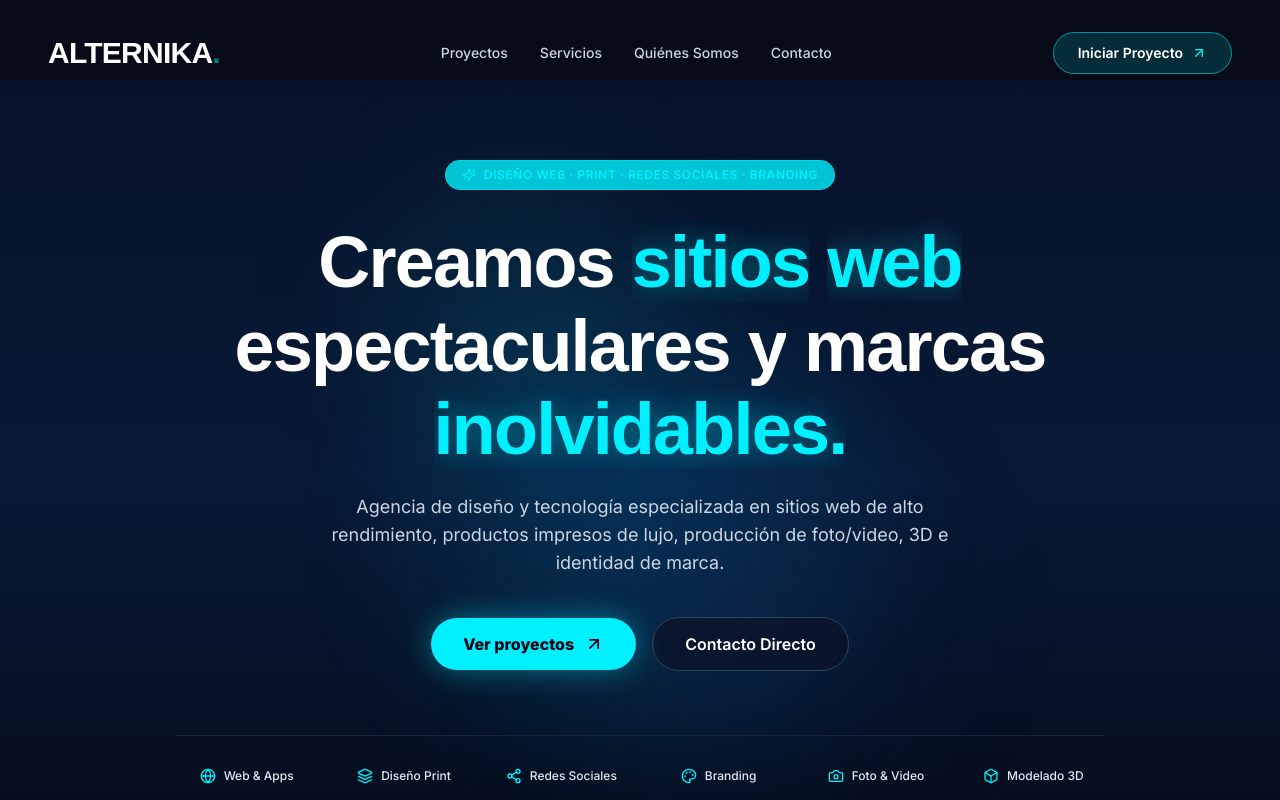
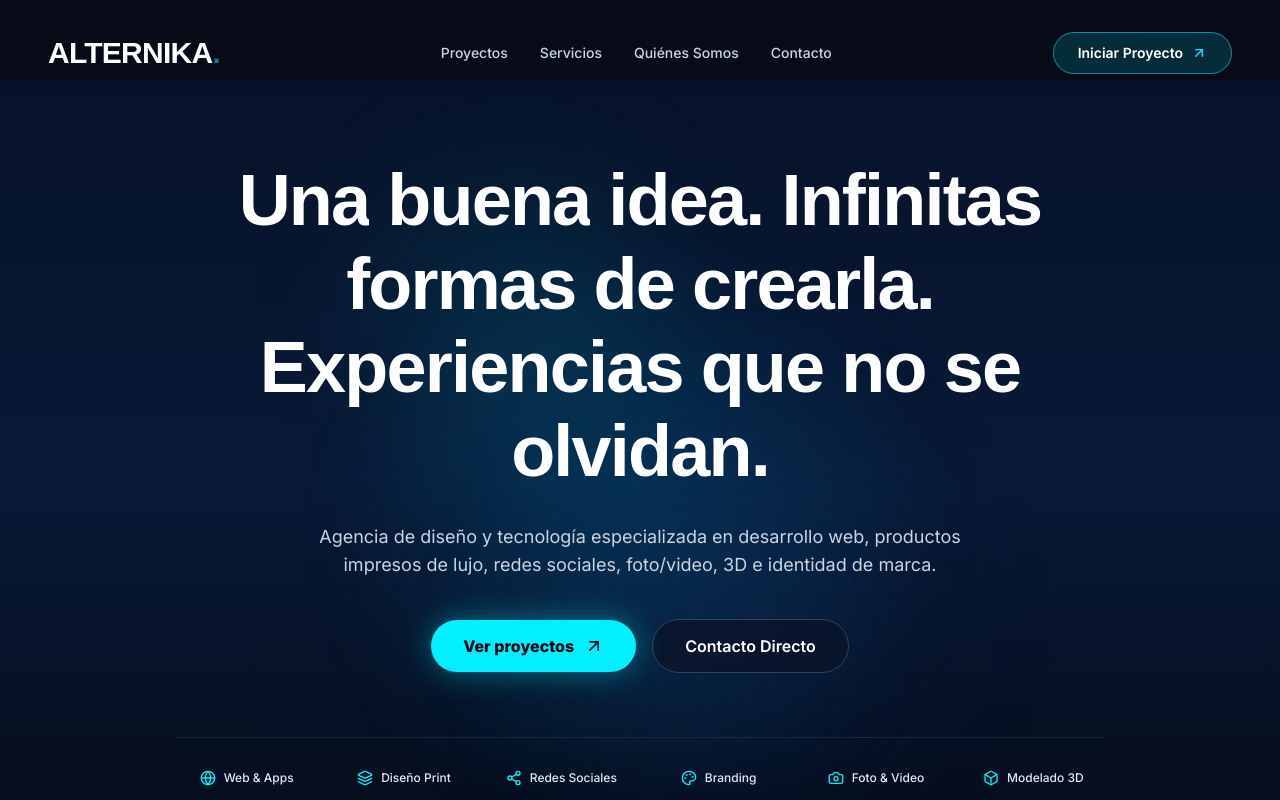
Before and after one commit to mrojasdg/alternika, a Next.js app: page / in a window 1280 px wide. Shown: the top 800 px of the page. Built offline with nearby package versions, Linux system fonts and the light colour scheme.

Commit message:
Update Alternika v4: Removed top tag badge, updated hero headline to Una buena idea. Infinitas formas de crearla. Experiencias que no se olvidan, and enabled global smooth scroll

```diff
--- a/src/app/globals.css
+++ b/src/app/globals.css
@@ -13,11 +13,16 @@
   --cyan-accent: #00f0ff;
 }
 
+html {
+  scroll-behavior: smooth !important;
+}
+
 body {
   background-color: #060b17;
   color: #f8fafc;
   overflow-x: hidden;
   font-feature-settings: "cv02", "cv03", "cv04", "cv11";
+  scroll-behavior: smooth;
 }
 
 h1, h2, h3, h4, .font-display {
--- a/src/app/page.tsx
+++ b/src/app/page.tsx
@@ -8,20 +8,20 @@ import { ServicesSection } from "@/components/ServicesSection";
 import { ClientsSection } from "@/components/ClientsSection";
 import { ProjectCard } from "@/components/ProjectCard";
 import { PROJECTS } from "@/data/projects";
-import { ArrowUpRight, Sparkles, Layers, Palette, Share2, Globe, Camera, Box } from "lucide-react";
+import { ArrowUpRight, Layers, Palette, Share2, Globe, Camera, Box } from "lucide-react";
 
 export default function Home() {
   const featuredProjects = PROJECTS.filter((p) => p.featured);
 
   return (
     <div className="relative">
-      {/* HERO SECTION (DARK BLUE MESH GRADIENT INSPIRED BY REFERENCE IMAGE) */}
+      {/* HERO SECTION */}
       <section className="relative min-h-[85vh] flex flex-col items-center justify-center pt-20 pb-24 overflow-hidden text-center bg-[#050b18]">
 
         {/* Grainy Mesh Gradient Background Layer */}
         <div className="absolute inset-0 bg-gradient-to-b from-[#07132b] via-[#091b3a] to-[#050b18] opacity-90 pointer-events-none" />
 
-        {/* Deep Blue Glow Orbs inspired by user image reference */}
+        {/* Deep Blue Glow Orbs */}
         <div className="absolute top-1/4 left-1/2 -translate-x-1/2 w-[700px] h-[500px] bg-[radial-gradient(circle_at_center,rgba(0,180,255,0.18)_0%,rgba(5,15,40,0)_70%)] pointer-events-none blur-2xl" />
         <div className="absolute top-10 left-1/4 w-[400px] h-[400px] bg-[radial-gradient(circle_at_center,rgba(0,240,255,0.12)_0%,rgba(5,15,40,0)_70%)] pointer-events-none blur-3xl" />
         <div className="absolute bottom-10 right-1/4 w-[450px] h-[450px] bg-[radial-gradient(circle_at_center,rgba(10,35,80,0.4)_0%,rgba(5,15,40,0)_70%)] pointer-events-none blur-3xl" />
@@ -29,37 +29,26 @@ export default function Home() {
         {/* Content Container */}
         <div className="max-w-5xl mx-auto px-6 md:px-12 relative z-10 w-full flex flex-col items-center justify-center">
 
-          {/* Top Pill Badge */}
-          <motion.div
-            initial={{ opacity: 0, y: 20 }}
-            animate={{ opacity: 1, y: 0 }}
-            transition={{ duration: 0.5 }}
-            className="inline-flex items-center gap-2 px-4 py-1.5 rounded-full border border-cyan-accent/40 bg-cyan-dim/80 backdrop-blur-md text-cyan-accent text-xs font-semibold uppercase tracking-wider mb-8"
-          >
-            <Sparkles className="w-3.5 h-3.5" />
-            <span>Diseño Web · Print · Redes Sociales · Branding</span>
-          </motion.div>
-
-          {/* Centered Century Gothic Animated Title */}
-          <div className="mb-6 w-full flex justify-center text-center">
-            <h1 className="font-display text-4xl sm:text-6xl md:text-7xl font-black text-white leading-[1.1] tracking-tight">
+          {/* Centered Century Gothic Animated Title (Exact 3-Line Copy Requested) */}
+          <div className="mb-8 w-full flex justify-center text-center">
+            <h1 className="font-display text-4xl sm:text-6xl md:text-7xl font-black text-white leading-[1.12] tracking-tight">
               <TextReveal
-                text="Creamos sitios web espectaculares y marcas inolvidables."
-                highlightWords={["sitios", "web", "inolvidables"]}
+                text="Una buena idea. Infinitas formas de crearla. Experiencias que no se olvidan."
+                highlightWords={["idea.", "crearla.", "olvidan."]}
                 delay={0.1}
                 align="center"
               />
             </h1>
           </div>
 
-          {/* Concise & Compact Descriptive Copy */}
+          {/* Concise Subtitle Copy */}
           <motion.p
             initial={{ opacity: 0, y: 20 }}
             animate={{ opacity: 1, y: 0 }}
             transition={{ duration: 0.6, delay: 0.4 }}
             className="text-slate-300 text-sm sm:text-base md:text-lg max-w-2xl mx-auto leading-relaxed mb-10 font-normal text-center"
           >
-            Agencia de diseño y tecnología especializada en sitios web de alto rendimiento, productos impresos de lujo, producción de foto/video, 3D e identidad de marca.
+            Agencia de diseño y tecnología especializada en desarrollo web, productos impresos de lujo, redes sociales, foto/video, 3D e identidad de marca.
           </motion.p>
 
           {/* Buttons */}
@@ -113,7 +102,7 @@ export default function Home() {
         </div>
       </section>
 
-      {/* SERVICIOS EN ACORDEÓN (01 a 06) */}
+      {/* SERVICIOS EN ACORDEÓN */}
       <ServicesSection />
 
       {/* PORTAFOLIO DESTACADO */}
```
